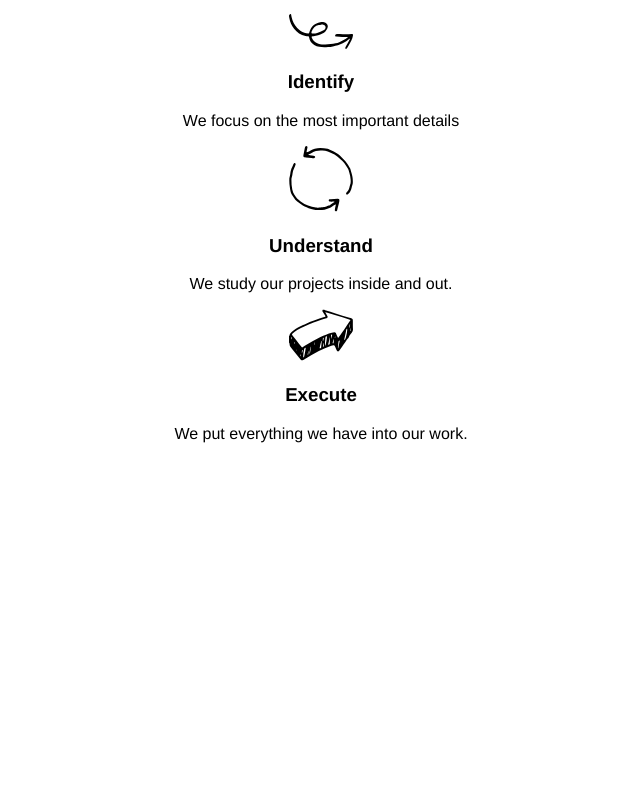
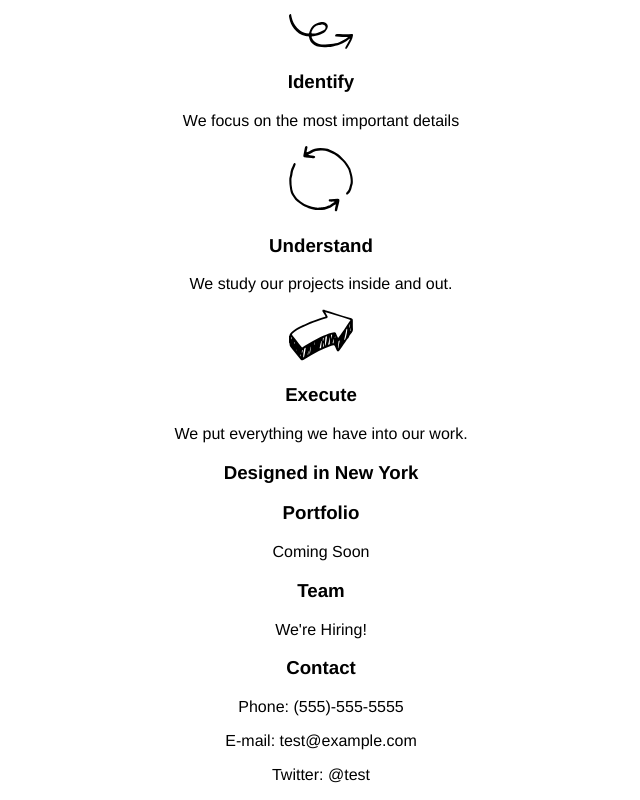
Before and after one commit to ricepattyk/broadway, a plain HTML site: page index.html in a window 1280 px wide. Shown: the part 382-1182 px from the top of the page, without its empty margins (319-959 px from the left). Before the commit the page ends 841 px from the top, so only its background shows below. Drawn offline with Linux system fonts and the light colour scheme.

Commit message:
Add Bottom content

```diff
--- a/index.html
+++ b/index.html
@@ -25,5 +25,17 @@
       <p><img src="./resources/icons/execute.svg"></p>
       <h3>Execute</h3>
       <p>We put everything we have into our work.</p>
+    </div>
+    <h3 class="designed">Designed in New York</h3>
+    <div class="bottom">
+      <h3 id="portfolio">Portfolio</h3>
+      <p>Coming Soon</p>
+      <h3 id="team">Team</h3>
+      <p>We're Hiring!</p>
+      <h3 id="contact">Contact</h3>
+      <p>Phone: (555)-555-5555</p>
+      <p>E-mail: test@example.com</p>
+      <p>Twitter: @test</p>
+    </div>
   </body>
 </html>
```
